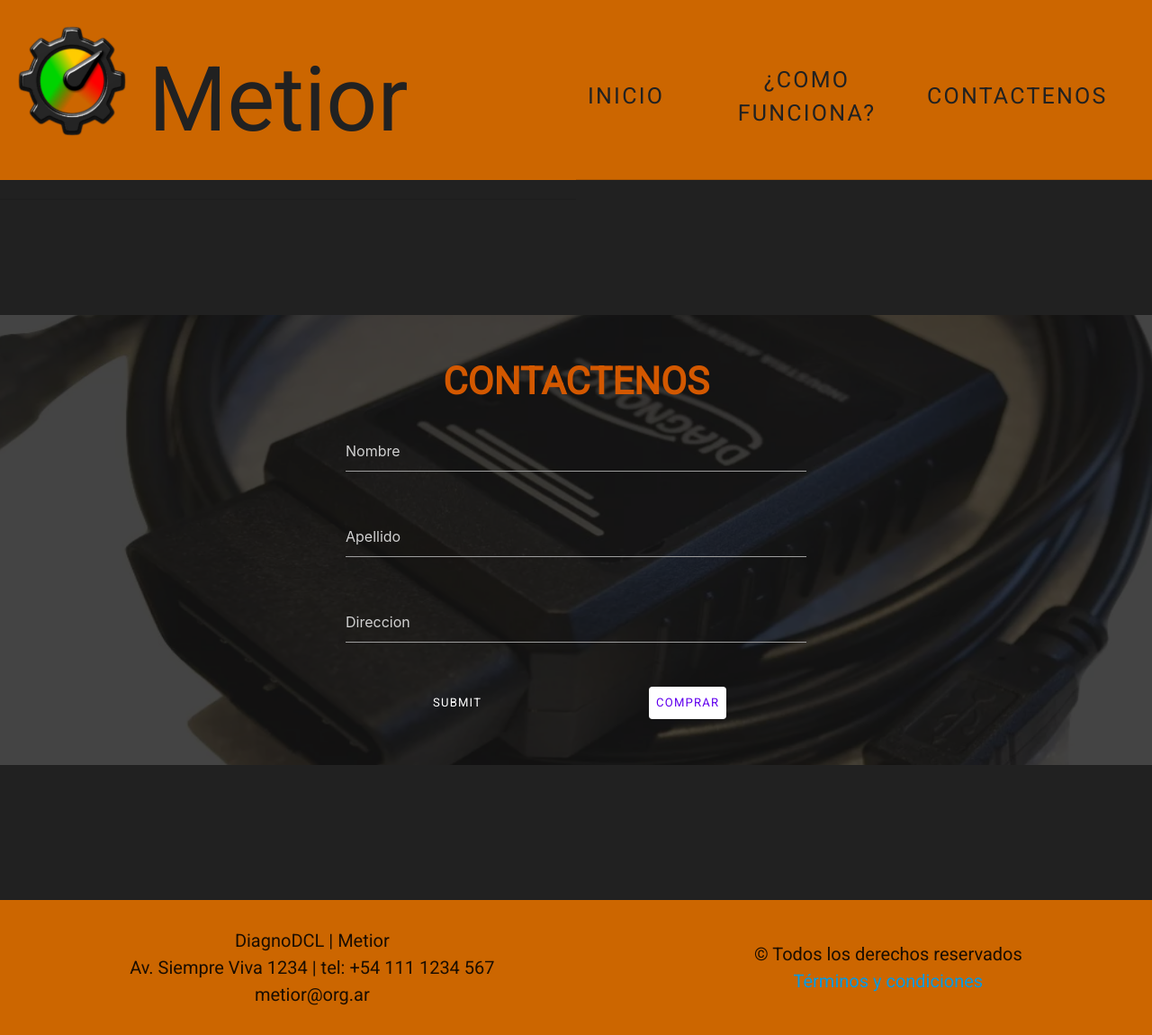
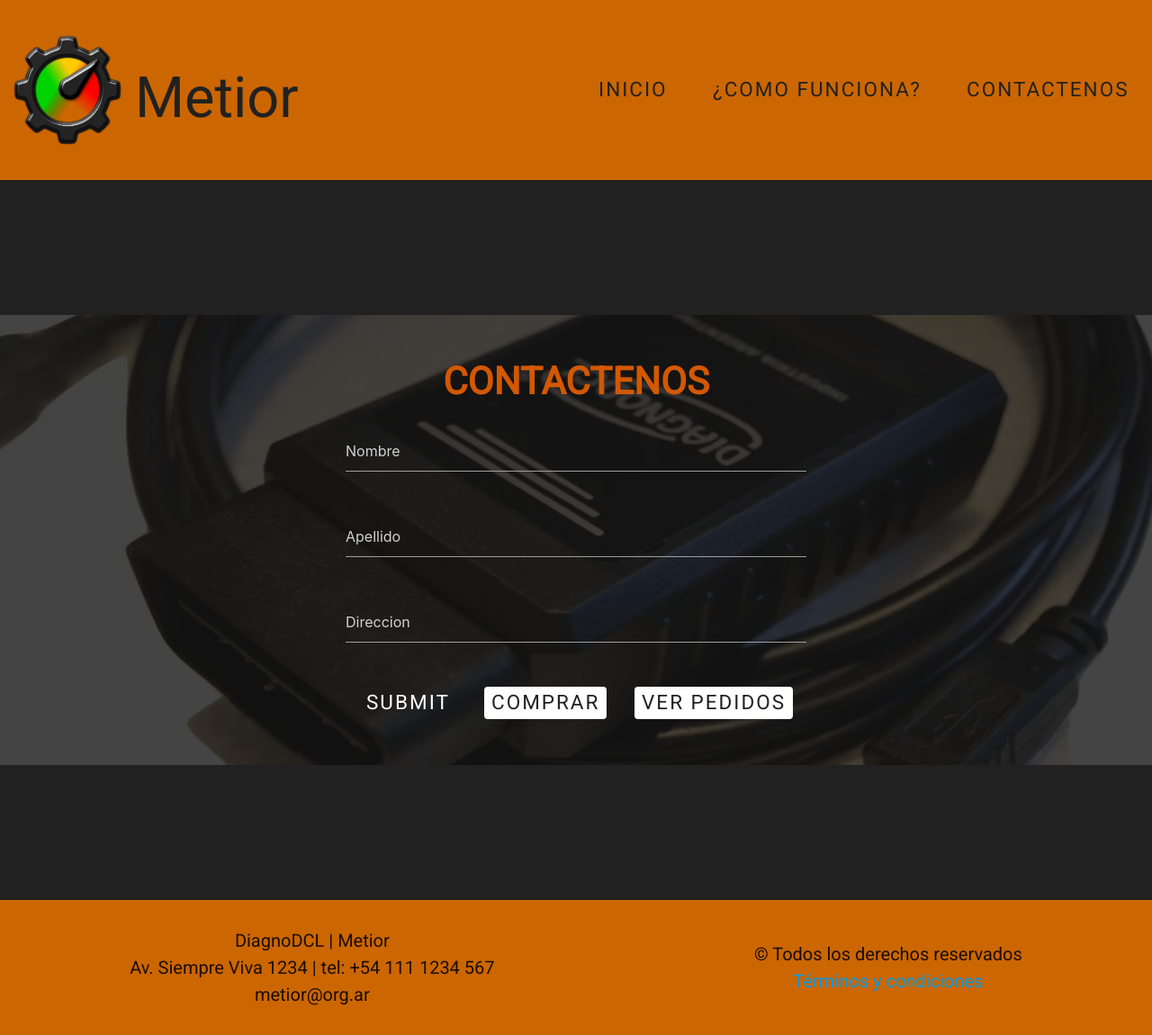
Before and after one commit to SebastianIRodriguez/Metior-Web, a PHP site: page /contacto.html in a window 1280 px wide. Shown: the whole page at 90% size. Run offline with PHP 8.4, Linux system fonts and the light colour scheme.

Commit message:
Header movido a archivo separado

```diff
--- a/contacto.html
+++ b/contacto.html
@@ -8,15 +8,17 @@
 
     <link href="https://fonts.googleapis.com/css?family=Roboto" rel="stylesheet">
     <link rel="stylesheet" href="https://fonts.googleapis.com/icon?family=Material+Icons">
+    <link rel="stylesheet" type="text/css" href="./css/materialize.min.css" />
     <link rel="stylesheet" type="text/css" href="./css/estilos.css" />
     <link rel="stylesheet" type="text/css" href="./css/boton.css" />
     <link rel="stylesheet" type="text/css" href="./css/form.css" />
-    <link rel="stylesheet" type="text/css" href="./css/materialize.min.css" />
 
     <script type="text/javascript" src="https://ajax.googleapis.com/ajax/libs/jquery/3.4.1/jquery.min.js"></script>
     <script type="text/javascript" src="./js/formContacto.js"></script>
     <script type="text/javascript">
     $(document).ready(function() {
+        $('#header').load('header.html');
+
         $('#enviar').on('click', function(event) {
 
             event.preventDefault();
@@ -27,42 +29,8 @@
 </head>
 
 <body>
-    <div id="header">
-        <table class="tabla-header">
-            <tr>
-                <td id="columna-logo"><img src="./img/logo_metior.png" id="logo"></td>
-                <td><strong>Metior</strong></td>
-            </tr>
-        </table>
-        <table class="tabla-header">
-            <tr>
-                <td id="columna-b-ini">
-                    <button id="boton-inicio" class="mdc-button">Inicio</button>
-                    <script type="text/javascript">
-                    document.getElementById("boton-inicio").onclick = function() {
-                        location.href = "index.html";
-                    };
-                    </script>
-                </td>
-                <td id="columna-b-func">
-                    <button id="boton-como-fun" class="mdc-button">¿Como Funciona?</button>
-                    <script type="text/javascript">
-                    document.getElementById("boton-como-fun").onclick = function() {
-                        location.href = "como-funciona.html";
-                    };
-                    </script>
-                </td>
-                <td id="columna-b-cont">
-                    <button id="boton-contacto" class="mdc-button">Contactenos</button>
-                    <script type="text/javascript">
-                    document.getElementById("boton-contacto").onclick = function() {
-                        location.href = "contacto.html";
-                    };
-                    </script>
-                </td>
-            </tr>
-        </table>
-    </div>
+    <div id="header"></div>
+
     <div id="cuerpo" class="flex-center">
         <div class="seccion1 fondo2 flex-center">
             <div class="bloque-contacto flex-center">
@@ -77,6 +45,13 @@
                         <script type="text/javascript">
                         document.getElementById("boton-comprar").onclick = function() {
                             location.href = "ventana-compras.html";
+                            return false
+                        };
+                        </script>
+                        <button id="boton-pedidos" style="background-color:white" class="mdc-button">Ver Pedidos</button>
+                        <script type="text/javascript">
+                        document.getElementById("boton-pedidos").onclick = function() {
+                            location.href = "pedidos.html";
                             return false
                         };
                         </script>
--- a/css/boton.css
+++ b/css/boton.css
@@ -7,7 +7,7 @@
   font-family: Roboto, sans-serif;
   -moz-osx-font-smoothing: grayscale;
   -webkit-font-smoothing: antialiased;
-  font-size: 0.875rem;
+  font-size: 1.5rem;
   line-height: 2.25rem;
   font-weight: 500;
   letter-spacing: 0.0892857143em;
@@ -65,7 +65,7 @@
   display: inline-block;
   width: 18px;
   height: 18px;
-  font-size: 18px;
+  font-size: 1.5rem;
   vertical-align: top;
 }
 [dir=rtl] .mdc-button .mdc-button__icon, .mdc-button .mdc-button__icon[dir=rtl] {
@@ -75,9 +75,9 @@
   margin-right: 0;
 }
 .mdc-button:not(:disabled) {
-  color: #6200ee;
+  color: #212121;
   /* @alternate */
-  color: var(--mdc-theme-primary, #6200ee);
+  color: var(--mdc-theme-primary, #212121);
 }
 
 .mdc-button__label + .mdc-button__icon {
@@ -145,13 +145,13 @@ svg.mdc-button__icon {
 }
 .mdc-button--raised:not(:disabled),
 .mdc-button--unelevated:not(:disabled) {
-  background-color: #6200ee;
+  background-color: #212121;
 }
 @supports not (-ms-ime-align: auto) {
   .mdc-button--raised:not(:disabled),
 .mdc-button--unelevated:not(:disabled) {
     /* @alternate */
-    background-color: var(--mdc-theme-primary, #6200ee);
+    background-color: var(--mdc-theme-primary, #212121);
   }
 }
 .mdc-button--raised:not(:disabled),
@@ -184,14 +184,14 @@ svg.mdc-button__icon {
   border-color: rgba(0, 0, 0, 0.37);
 }
 .mdc-button--outlined:not(:disabled) {
-  border-color: #6200ee;
+  border-color: #212121;
   /* @alternate */
-  border-color: var(--mdc-theme-primary, #6200ee);
+  border-color: var(--mdc-theme-primary, #212121);
 }
 
 .mdc-button--dense {
   height: 32px;
-  font-size: 0.8125rem;
+  font-size: 1.5rem;
 }
 
 @-webkit-keyframes mdc-ripple-fg-radius-in {
@@ -328,12 +328,12 @@ svg.mdc-button__icon {
   height: var(--mdc-ripple-fg-size, 100%);
 }
 .mdc-button::before, .mdc-button::after {
-  background-color: #6200ee;
+  background-color: #212121;
 }
 @supports not (-ms-ime-align: auto) {
   .mdc-button::before, .mdc-button::after {
     /* @alternate */
-    background-color: var(--mdc-theme-primary, #6200ee);
+    background-color: var(--mdc-theme-primary, #212121);
   }
 }
 .mdc-button:hover::before {
--- a/css/estilos.css
+++ b/css/estilos.css
@@ -5,7 +5,6 @@ body{
 }
 
 img{
-  width: 33%;
   object-fit: cover;
 }
 
@@ -113,7 +112,8 @@ text-transform: uppercase;
  width: 100%;
  margin: 0px;
  display:flex;
- justify-content: flex-start;
+ justify-content: space-around;
+ align-items: center;
 }
 
 #logo{
@@ -126,45 +126,32 @@ text-transform: uppercase;
   height: 800px;
   width: 100%;
 }
-#columna-logo{
-  width: 150px;
+
+.divLogoTit{
+  width: 50%;
+  height: 100%;
+  display: flex;
+  justify-content: flex-start;
+  align-items: center;
+  font-size: 50px;
 }
-#columna-b-ini{
-  width: 10%;
-}
-#columna-b-func{
-  width: 25%;
-}
-#columna-b-cont{
-  width: 15%;
-}
-#boton-inicio{
-	color:#212121;
-	font-size:25px;
-}
-#boton-como-fun{
-	color:#212121;
-	height: 50%;
-	font-size:25px
-}
-#boton-contacto{
-	color:#212121;
-	font-size:25px
+
+.navBar{
+  width: 50%;
+  height: 100%;
+  display: flex;
+  justify-content: space-around;
+  align-items: center;
 }
 
 #video{
-	position:relative;
-	left: 20px;
+  position:relative;
+  left: 20px;
 }
 .primer-h1{
-	padding-left: 20px
-	padding-top: 20px;
+  padding-left: 20px
+  padding-top: 20px;
 }
 .parrafos{
   padding-left: 20px;
 }
-.tabla-header{
-  margin:0px;
-  height:100%;
-  width:50%;
-}
--- /dev/null
+++ b/header.html
@@ -0,0 +1,9 @@
+<div class="divLogoTit">
+  <img id="logo" src="./img/logo_metior.png" alt="Logo Metior">
+  <h1>Metior</h1>
+</div>
+<div class="navBar">
+  <a href="index.html" class="mdc-button fuente15">INICIO</a>
+  <a href="como-funciona.html" class="mdc-button fuente15">¿COMO FUNCIONA?</a>
+  <a href="contacto.html" class="mdc-button fuente15">CONTACTENOS</a>
+</div>
```
Also changed, not shown: como-funciona.html (+8 -36 lines), index.html (+9 -36 lines), css/materialize.css.
